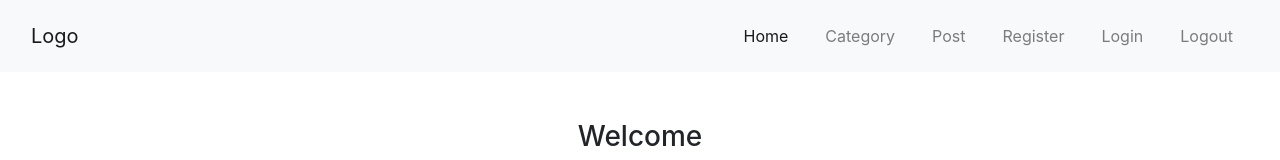
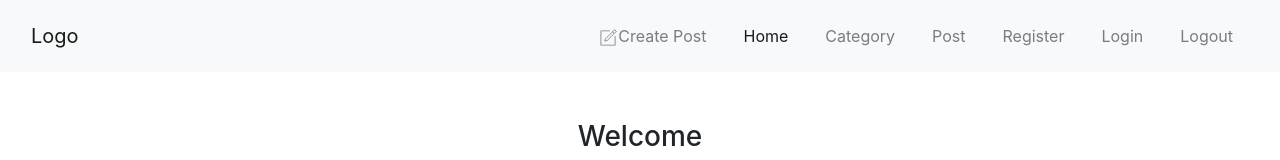
Before and after one commit to ShwePhueHmone/nuxt_laravel, a Nuxt app in the folder blog/client/: page / in a window 1280 px wide. Shown: the top 160 px of the page. Built offline with nearby package versions, Linux system fonts and the light colour scheme.

Commit message:
add create posts button

```diff
--- a/blog/client/layouts/NavBar.vue
+++ b/blog/client/layouts/NavBar.vue
@@ -8,6 +8,20 @@
       <div class="menu">
         <div class="collapse navbar-collapse" id="navbarCollapse">
           <div class="navbar-nav">
+            <li class="nav-item nav-link">
+              <NuxtLink class="nav-link"
+                to="../post/create">
+                <svg class="px-6 py-6" aria-label="Write" width="20px" height="20px" viewBox="0 0 24 24" fill="none">
+                  <path
+                    d="M14 4a.5.5 0 0 0 0-1v1zm7 6a.5.5 0 0 0-1 0h1zm-7-7H4v1h10V3zM3 4v16h1V4H3zm1 17h16v-1H4v1zm17-1V10h-1v10h1zm-1 1a1 1 0 0 0 1-1h-1v1zM3 20a1 1 0 0 0 1 1v-1H3zM4 3a1 1 0 0 0-1 1h1V3z"
+                    fill="currentColor"></path>
+                  <path
+                    d="M17.5 4.5l-8.46 8.46a.25.25 0 0 0-.06.1l-.82 2.47c-.07.2.12.38.31.31l2.47-.82a.25.25 0 0 0 .1-.06L19.5 6.5m-2-2l2.32-2.32c.1-.1.26-.1.36 0l1.64 1.64c.1.1.1.26 0 .36L19.5 6.5m-2-2l2 2"
+                    stroke="currentColor"></path>
+                </svg>
+                <span>Create Post</span>
+              </NuxtLink>
+            </li>
             <li class="nav-item nav-link active">
               <NuxtLink class="nav-link" to="/home">Home</NuxtLink>
             </li>
```
Lines whose indentation alone changed are shown as unchanged.
